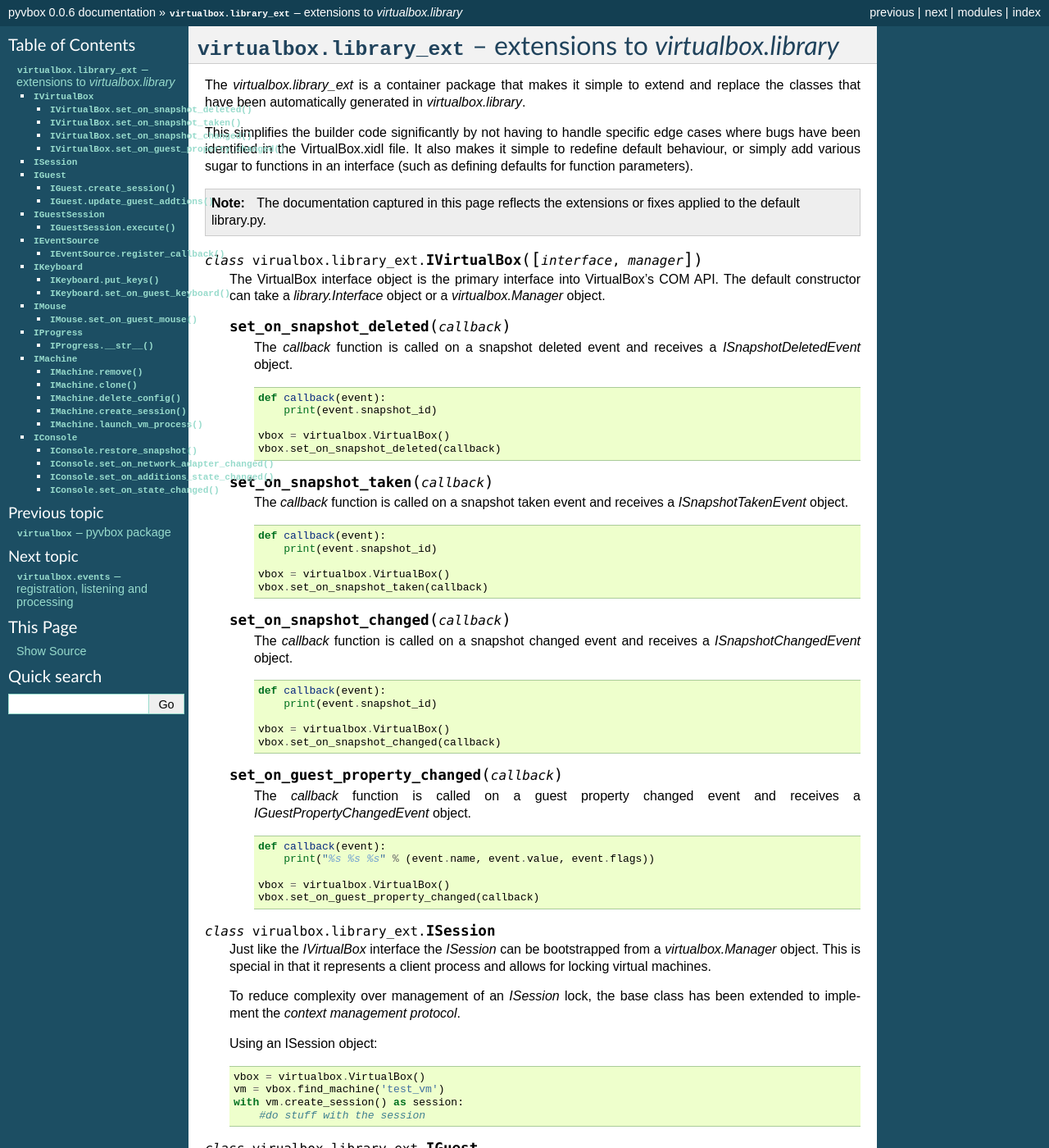
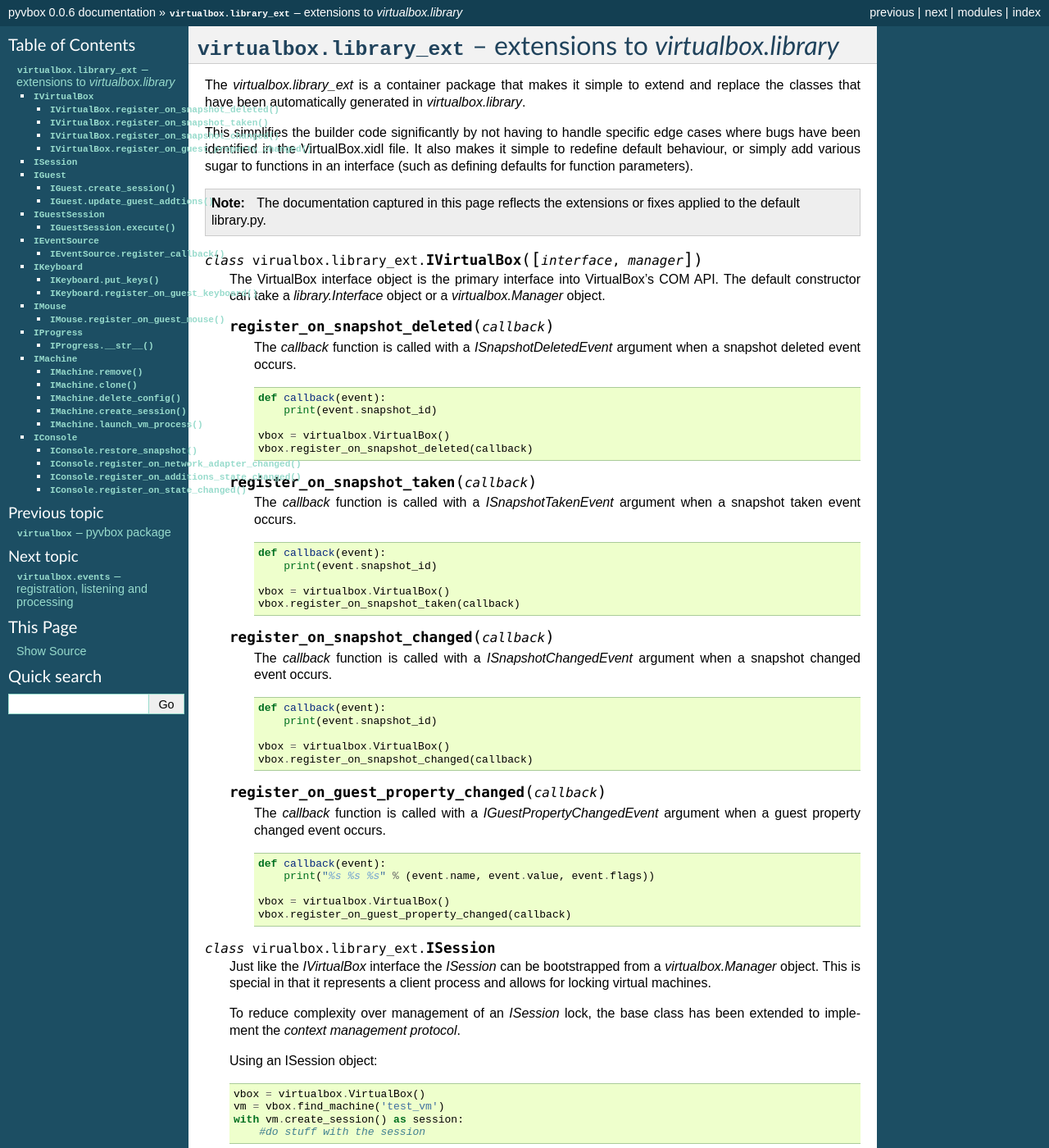
Before and after one commit to sethmlarson/virtualbox-python, a Sphinx documentation site: the page built from docs/source/virtualbox/library_ext.rst, in a window 1280 px wide and 1400 px high. Shown: the whole window at 82% size. Built offline with Sphinx 7.4.7, drawn with Linux system fonts in a browser that asks for light colours; some of the changed text lies outside the part shown.

Commit message:
changed set_on_* to register_on_*

```diff
--- a/docs/source/virtualbox/library_ext.rst
+++ b/docs/source/virtualbox/library_ext.rst
@@ -31,10 +31,10 @@
     COM API.  The default constructor can take a `library.Interface` object or
     a `virtualbox.Manager` object.
 
-    .. method:: set_on_snapshot_deleted(callback)
+    .. method:: register_on_snapshot_deleted(callback)
 
-        The *callback* function is called on a snapshot deleted event and
-        receives a *ISnapshotDeletedEvent* object.
+        The *callback* function is called with a *ISnapshotDeletedEvent*
+        argument when a snapshot deleted event occurs.
 
         ::
 
@@ -42,12 +42,12 @@
                 print(event.snapshot_id)
 
             vbox = virtualbox.VirtualBox()
-            vbox.set_on_snapshot_deleted(callback)
+            vbox.register_on_snapshot_deleted(callback)
 
-    .. method:: set_on_snapshot_taken(callback)
+    .. method:: register_on_snapshot_taken(callback)
 
-        The *callback* function is called on a snapshot taken event and
-        receives a *ISnapshotTakenEvent* object.
+        The *callback* function is called with a *ISnapshotTakenEvent*
+        argument when a snapshot taken event occurs.
 
         ::
 
@@ -55,12 +55,12 @@
                 print(event.snapshot_id)
 
             vbox = virtualbox.VirtualBox()
-            vbox.set_on_snapshot_taken(callback)
+            vbox.register_on_snapshot_taken(callback)
 
-    .. method:: set_on_snapshot_changed(callback)
+    .. method:: register_on_snapshot_changed(callback)
 
-        The *callback* function is called on a snapshot changed event and
-        receives a *ISnapshotChangedEvent* object.
+        The *callback* function is called with a *ISnapshotChangedEvent*
+        argument when a snapshot changed event occurs.
 
         ::
 
@@ -68,12 +68,12 @@
                 print(event.snapshot_id)
 
             vbox = virtualbox.VirtualBox()
-            vbox.set_on_snapshot_changed(callback)
+            vbox.register_on_snapshot_changed(callback)
 
-    .. method:: set_on_guest_property_changed(callback)
+    .. method:: register_on_guest_property_changed(callback)
 
-        The *callback* function is called on a guest property changed event and
-        receives a *IGuestPropertyChangedEvent* object.
+        The *callback* function is called with a *IGuestPropertyChangedEvent*
+        argument when a guest property changed event occurs.
 
         ::
 
@@ -81,7 +81,7 @@
                 print("%s %s %s" % (event.name, event.value, event.flags))
 
             vbox = virtualbox.VirtualBox()
-            vbox.set_on_guest_property_changed(callback)
+            vbox.register_on_guest_property_changed(callback)
 
 
 .. py:class:: ISession()
@@ -177,25 +177,25 @@
 
             virtualbox.library.IKeyboard.SCANCODES.keys()
 
-    .. method:: set_on_guest_keyboard(callback)
+    .. method:: register_on_guest_keyboard(callback)
 
-        The *callback* function is called when a guest keyboard event is
-        raised and receives a *IGuestKeyboardEvent* object.
+        The *callback* function is called with a *IGuestKeyboardEvent* argument
+        when a guest keyboard event occurs.
 
         ::
 
             def callback(event):
                 print(event.scancodes)
 
-            session.console.keyboard.set_on_guest_keyboard(callback)
+            session.console.keyboard.register_on_guest_keyboard(callback)
 
 
 .. py:class:: IMouse()
 
-    .. method:: set_on_guest_mouse(callback)
+    .. method:: register_on_guest_mouse(callback)
 
-        The *callback* function is called when a mouse event is raised
-        and receives a *IGuestMouseEvent* object.
+        The *callback* function is called with a *IGuestMouseEvent* argument
+        when mouse event occurs.
 
         ::
 
@@ -271,10 +271,10 @@
         attempt to pull the *machine.current_snapshot* is made, if there is no
         snapshot available, an Exception is raised.
 
-    .. method:: set_on_network_adapter_changed(callback)
+    .. method:: register_on_network_adapter_changed(callback)
 
-        The *callback* function is called when a network adapter changed event
-        is raised and receives a *INetworkAdapterChangedEvent* object.
+        The *callback* function is called with a *INetworkAdapterChangedEvent*
+        argument when a network adapter changed event occurs.
 
         ::
 
@@ -283,31 +283,32 @@
                 print("Enabled = %s, connected = %s" % (adapter.enabled,
                                                  adapter.cable_connected))
 
-            session.console.set_on_network_adapter_changed(callback)
+            session.console.register_on_network_adapter_changed(callback)
 
 
-    .. method:: set_on_additions_state_changed(callback)
+    .. method:: register_on_additions_state_changed(callback)
 
-        The *callback* function is called when a change has occurred to the
-        guest additions and receives a *IAdditionsStateChangedEvent* object.  A
-        query to IGuest attributes is required to find out what has changed.
+        The *callback* function is called with a *IAdditionsStateChangedEvent*
+        argument when a change has occurred to the guest additions state.  To
+        find out what has changed, a probe into the attributes of IGuest is
+        required.
 
         ::
 
             def callback(event):
                 print("State changed in IGuest...")
 
-            session.console.set_on_additions_state_changed(callback)
+            session.console.register_on_additions_state_changed(callback)
 
 
-    .. method:: set_on_state_changed(callback)
+    .. method:: register_on_state_changed(callback)
 
-        The *callback* function is called when a change has occurred to the
-        state of the machine and receives a *IStateChangedEvent* object.
+        The *callback* function is called with a *IStateChangedEvent* when a
+        change has occurred in the state of the machine.
 
         ::
 
             def callback(event):
                 print("State changed to %s" % event.state)
 
-            session.console.set_on_state_changed(callback)
+            session.console.register_on_state_changed(callback)
```
Also changed, not shown: 4 other files.
